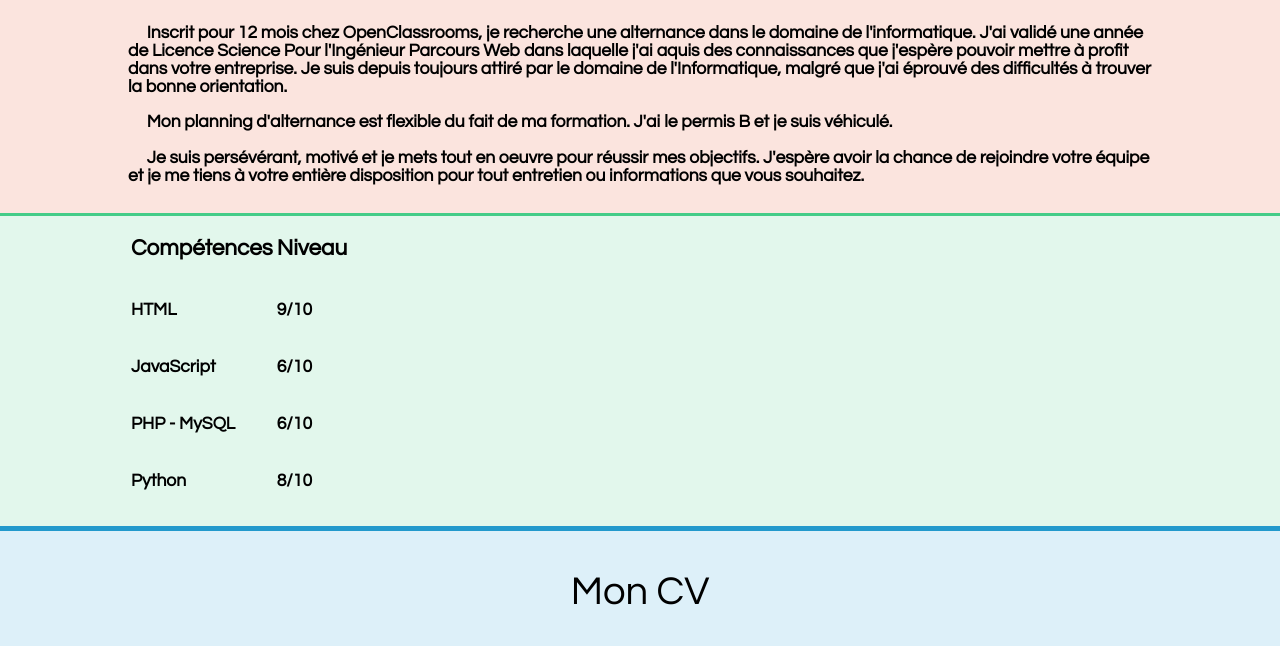
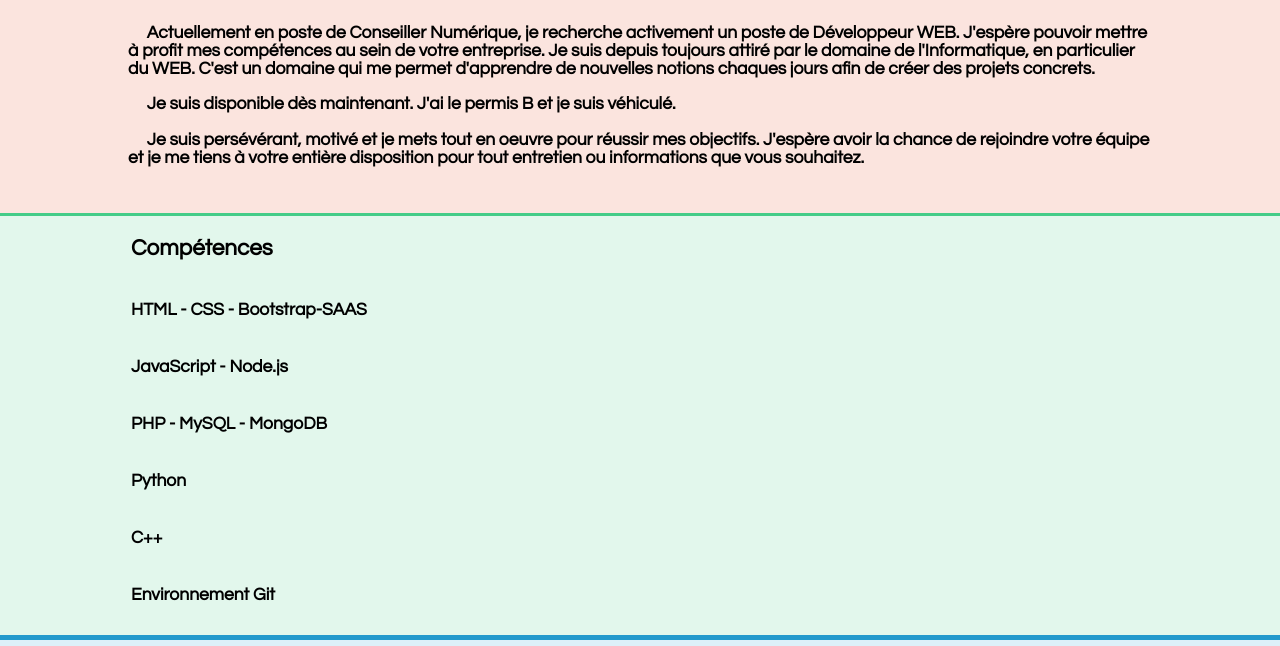
Before and after one commit to TLetocart/TLetocart.github.io, a plain HTML site: page index.html in a window 1280 px wide. Shown: the part 630-1276 px from the top of the page. Drawn offline with Linux system fonts and the light colour scheme.

Commit message:
Mise à jour description index.html

```diff
--- a/index.html
+++ b/index.html
@@ -42,8 +42,8 @@
 					</div>
 
 					<div class="right">
-						<h3>Bonjour, bienvenue sur mon site ! Je m'appelle Thomas L&eacute;tocart, j'ai 23 ans et je vis à Hellemmes.</h3>
-						<h3>J'ai valid&eacute; une ann&eacute;e de Licence Science pour l'Ing&eacute;nieur &#40 Parcours Web &#41 et je suis inscris cette ann&eacute;e dans une formation de D&eacute;veloppeur WEB Junior chez OpenClassrooms.</h3>
+						<h3>Bonjour, bienvenue sur mon site ! Je m'appelle Thomas L&eacute;tocart, j'ai 26 ans et je vis à Saint-Quentin.</h3>
+						<h3>J'ai valid&eacute; une formation de D&eacute;veloppeur WEB Junior chez OpenClassrooms.</h3>
 					</div>
 				</div>
 
@@ -54,12 +54,12 @@
 				<div class="sec">
 					<h1>Pr&eacute;sentation</h1>
 					<h3>&nbsp;&nbsp;&nbsp;&nbsp;
-						Inscrit pour 12 mois chez OpenClassrooms, je recherche une alternance dans le domaine de l'informatique.
-						J'ai valid&eacute; une année de Licence Science Pour l'Ing&eacute;nieur Parcours Web dans laquelle j'ai aquis des connaissances que j'esp&egrave;re pouvoir mettre à profit dans votre entreprise.
-						Je suis depuis toujours attir&eacute; par le domaine de l'Informatique, malgré que j'ai &eacute;prouv&eacute; des difficult&eacute;s à trouver la bonne orientation. </h3>
+						Actuellement en poste de Conseiller Numérique, je recherche activement un poste de Développeur WEB.
+						J'espère pouvoir mettre à profit mes compétences au sein de votre entreprise.
+						Je suis depuis toujours attir&eacute; par le domaine de l'Informatique, en particulier du WEB. C'est un domaine qui me permet d'apprendre de nouvelles notions chaques jours afin de créer des projets concrets. </h3>
 
 					<h3>&nbsp;&nbsp;&nbsp;&nbsp;
-						Mon planning d'alternance est flexible du fait de ma formation. J'ai le permis B et je suis v&eacute;hicul&eacute;.
+						Je suis disponible dès maintenant. J'ai le permis B et je suis v&eacute;hicul&eacute;.
 					</h3>
 
 					<h3>&nbsp;&nbsp;&nbsp;&nbsp;
@@ -78,41 +78,45 @@
 									<tr>
 										<td>
 											<h2>Compétences</h2>
-											<td><h2>Niveau</h2></td>
+
 										</td>
 									</tr>
 									<tr>
 										<td>
-											<h3>HTML</h3>
+											<h3>HTML - CSS - Bootstrap-SAAS</h3>
 										</td>
-										<td>
-											<h3>9/10</h3>
-										</td>
+
 									</tr>
 
 									<tr>
 										<td>
-											<h3>JavaScript</h3>
+											<h3>JavaScript - Node.js</h3>
 										</td>
-										<td>
-											<h3>6/10</h3>
-										</td>
+
 									</tr>
 									<tr>
 										<td>
-											<h3>PHP - MySQL</h3>
+											<h3>PHP - MySQL - MongoDB</h3>
 										</td>
-										<td>
-											<h3>6/10</h3>
-										</td>
+
 									</tr>
 									<tr>
 										<td>
 											<h3>Python</h3>
 										</td>
+
+									</tr>
+									<tr>
 										<td>
-											<h3>8/10</h3>
+											<h3>C++</h3>
 										</td>
+
+									</tr>
+									<tr>
+										<td>
+											<h3>Environnement Git</h3>
+										</td>
+
 									</tr>
 								</table>
 
```
